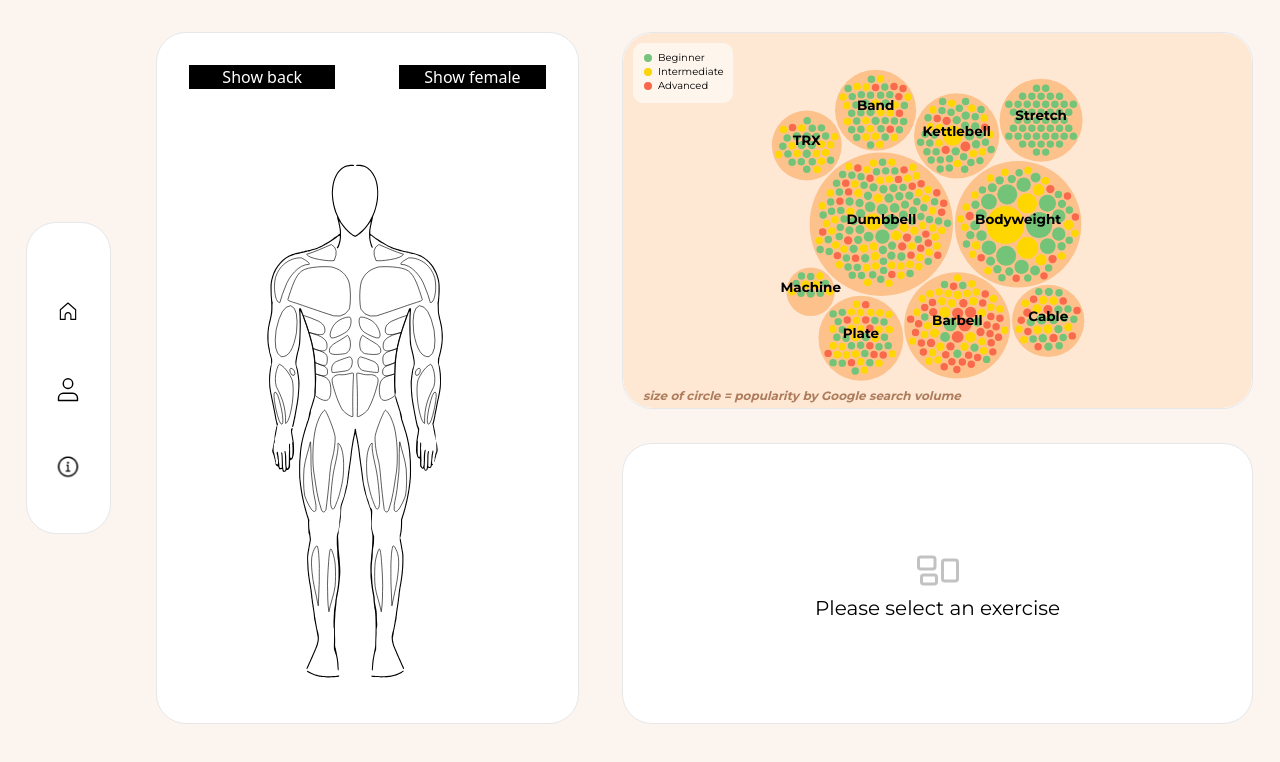
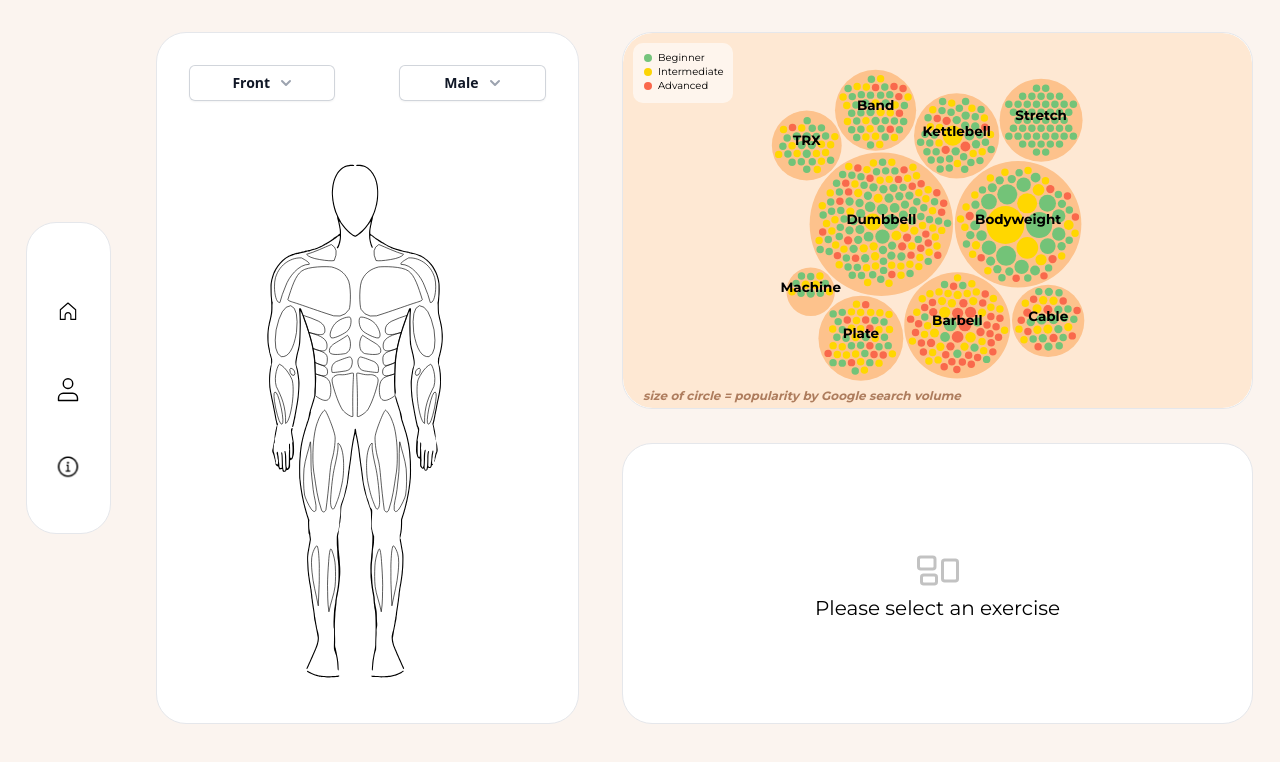
Before and after one commit to ernum/Vizercise, a Next.js app: page / in a window 1280 px wide. Shown: the top 762 px of the page. Built offline with nearby package versions, Linux system fonts and the light colour scheme.

Commit message:
feat: Add buttons in body section

```diff
--- a/package.json
+++ b/package.json
@@ -9,6 +9,8 @@
     "lint": "next lint"
   },
   "dependencies": {
+    "@headlessui/react": "^1.7.12",
+    "@heroicons/react": "^1.0.6",
     "@next/font": "13.1.6",
     "d3": "^7.8.2",
     "eslint": "8.33.0",
--- a/src/components/BodySection.js
+++ b/src/components/BodySection.js
@@ -1,5 +1,6 @@
 import * as d3 from "d3";
 import Script from "next/script";
+import BodyButton from "./Buttons";
 import { useEffect, useState } from "react";
 import musclesConst from "@/public/musclesConst";
 
@@ -8,10 +9,10 @@ export default function BodySection(props) {
   const backMaleEmpty = "/back_male_empty.svg";
   const frontFemaleEmpty = "/front_female_empty.svg";
   const backFemaleEmpty = "/back_female_empty.svg";
-  const frontString = "Show back";
-  const backString = "Show front";
-  const maleString = "Show female";
-  const femaleString = "Show male";
+  const frontString = "Front";
+  const backString = "Back";
+  const maleString = "Male";
+  const femaleString = "Female";
   const mirror = "translate(330, 0) scale(-1, 1)";
 
   // musclesConst holds all the different muscle svg paths
@@ -466,16 +467,19 @@ export default function BodySection(props) {
     <div id="body_div">
       <Script src="https://d3js.org/d3.v7.min.js" />
       <div className="relative grid grid-cols-2 top-8 px-8 gap-x-16">
-        <button
-          className="bg-black text-white"
-          onClick={handleOrientationClick}
-        >
-          {orientationString}
-        </button>
+        <BodyButton
+          menuOrientation="right"
+          action={handleOrientationClick}
+          buttonText={orientationString}
+          optionText={isForwardFacing ? backString : frontString}
+        />
 
-        <button className="bg-black text-white" onClick={handleGenderClick}>
-          {genderString}
-        </button>
+        <BodyButton
+          menuOrientation="left"
+          action={handleGenderClick}
+          buttonText={genderString}
+          optionText={isMale ? femaleString : maleString}
+        />
       </div>
       {drawBody(body)}
     </div>
--- /dev/null
+++ b/src/components/Buttons.js
@@ -0,0 +1,55 @@
+import { Menu, Transition, Fragment } from "@headlessui/react";
+import { ChevronDownIcon } from "@heroicons/react/solid";
+
+export default function BodyButton(props) {
+  function classNames(...classes) {
+    return classes.filter(Boolean).join(" ");
+  }
+
+  return (
+    <Menu as="div" className="relative inline-block text-left z-50">
+      <div>
+        <Menu.Button className="inline-flex w-full justify-center gap-x-1.5 rounded-md bg-white px-3 py-2 text-sm font-semibold text-gray-900 shadow-sm ring-1 ring-inset ring-gray-300 hover:bg-gray-50">
+          {props.buttonText}
+          <ChevronDownIcon
+            className="-mr-1 h-5 w-5 text-gray-400"
+            aria-hidden="true"
+          />
+        </Menu.Button>
+      </div>
+
+      <Transition
+        as={Fragment}
+        enter="transition ease-out duration-100"
+        enterFrom="transform opacity-0 scale-95"
+        enterTo="transform opacity-100 scale-100"
+        leave="transition ease-in duration-75"
+        leaveFrom="transform opacity-100 scale-100"
+        leaveTo="transform opacity-0 scale-95"
+      >
+        <Menu.Items
+          className={classNames(
+            props.menuOrientation == "left" ? "right-0" : "left-0",
+            "absolute z-10 mt-2 w-full origin-top-right divide-y divide-gray-100 rounded-md bg-white shadow-lg ring-1 ring-black ring-opacity-5 focus:outline-none"
+          )}
+        >
+          <div className="py-1">
+            <Menu.Item>
+              {({ active }) => (
+                <a
+                  onClick={props.action}
+                  className={classNames(
+                    active ? "bg-gray-100 text-gray-900" : "text-gray-700",
+                    "block px-4 py-2 text-sm hover:cursor-pointer"
+                  )}
+                >
+                  {props.optionText}
+                </a>
+              )}
+            </Menu.Item>
+          </div>
+        </Menu.Items>
+      </Transition>
+    </Menu>
+  );
+}
```
Also changed, not shown: 1 other file (tests, documents, lock files or other folders).
